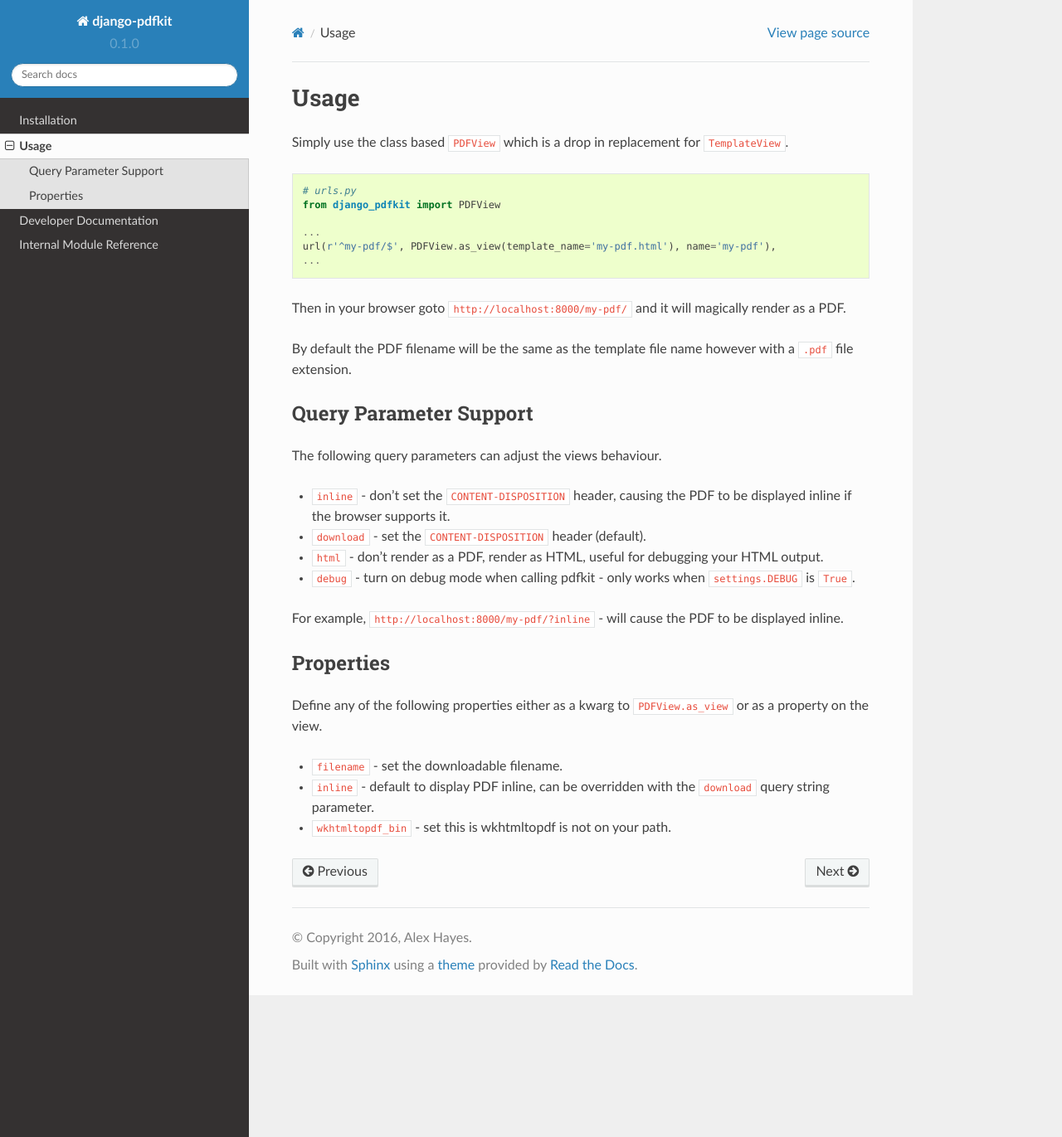
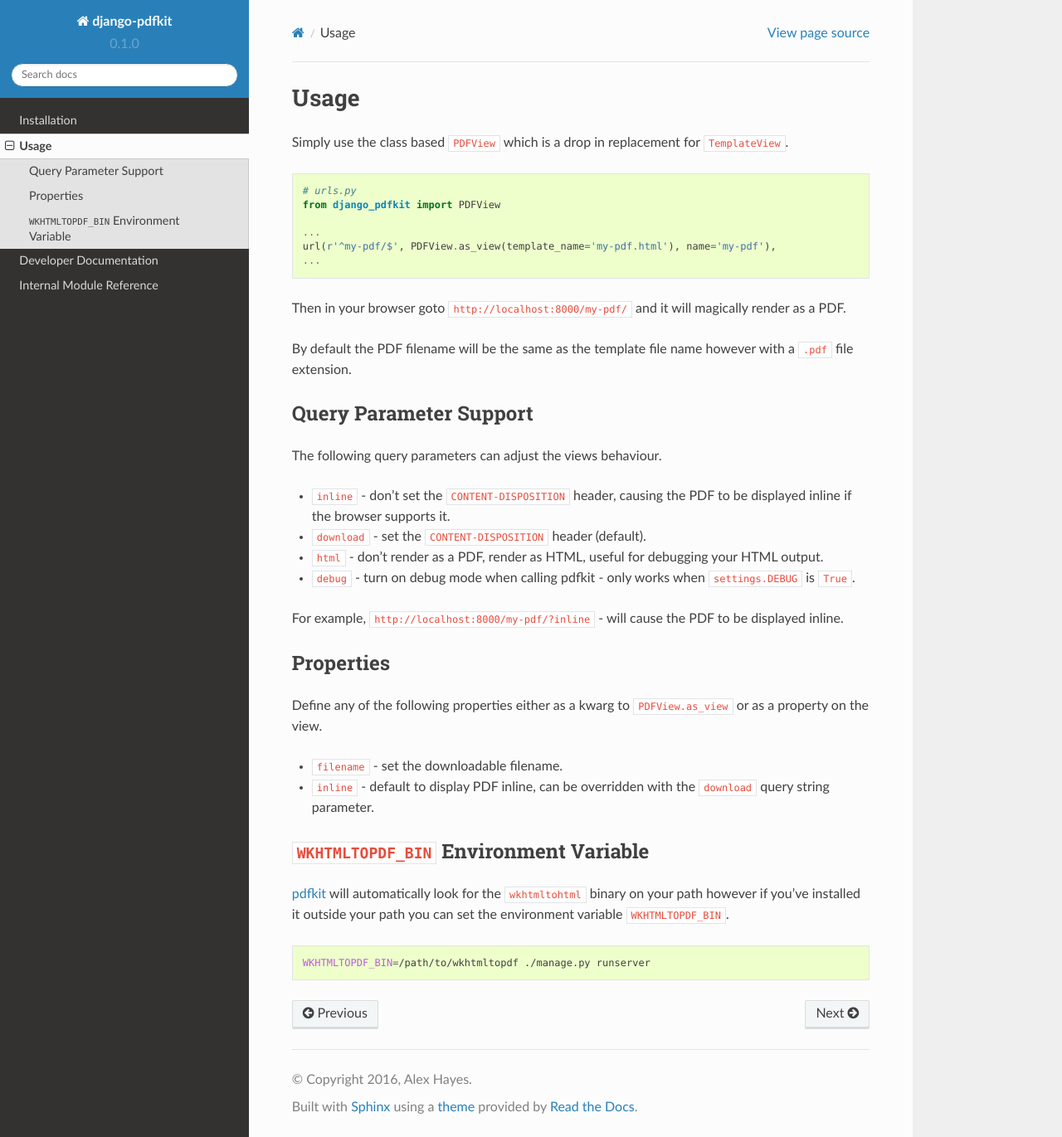
Before and after one commit to alexhayes/django-pdfkit, a Sphinx documentation site: the page built from docs/usage.rst, in a window 1280 px wide and 1371 px high. Shown: the whole window at 83% size. Built offline with Sphinx 7.4.7 and the Read the Docs theme 2.0.0, drawn with Linux system fonts in a browser that asks for light colours.

Commit message:
Now using WKHTMLTOPDF_BIN over class setting wkhtmltopdf_bin (#1)

```diff
--- a/docs/installation.rst
+++ b/docs/installation.rst
@@ -21,6 +21,9 @@ Installation of the pre-compiled binaries on Ubuntu is as simple as;
     sudo cp -r wkhtmltox/* /usr/
 
 
+pdfkit_ will automatically look for the ``wkhtmltohtml`` binary on your path
+however if it's not on your path you can :ref:`set it <wkhtmltopdf-bin>`.
+
 Install
 -------
 
@@ -41,3 +44,4 @@ From github;
 
 
 .. _wkhtmltopdf: http://wkhtmltopdf.org/
+.. _pdfkit: https://pypi.python.org/pypi/pdfkit
--- a/docs/usage.rst
+++ b/docs/usage.rst
@@ -46,4 +46,21 @@ or as a property on the view.
 - ``filename`` - set the downloadable filename.
 - ``inline`` - default to display PDF inline, can be overridden with the
   ``download`` query string parameter.
-- ``wkhtmltopdf_bin`` - set this is wkhtmltopdf is not on your path.
+
+
+.. _wkhtmltopdf-bin:
+
+``WKHTMLTOPDF_BIN`` Environment Variable
+----------------------------------------
+
+pdfkit_ will automatically look for the ``wkhtmltohtml`` binary on your path
+however if you've installed it outside your path you can set the environment
+variable ``WKHTMLTOPDF_BIN``.
+
+.. code-block:: bash
+
+    WKHTMLTOPDF_BIN=/path/to/wkhtmltopdf ./manage.py runserver
+
+
+.. _wkhtmltopdf: http://wkhtmltopdf.org/
+.. _pdfkit: https://pypi.python.org/pypi/pdfkit
```
Also changed, not shown: 1 other file.
